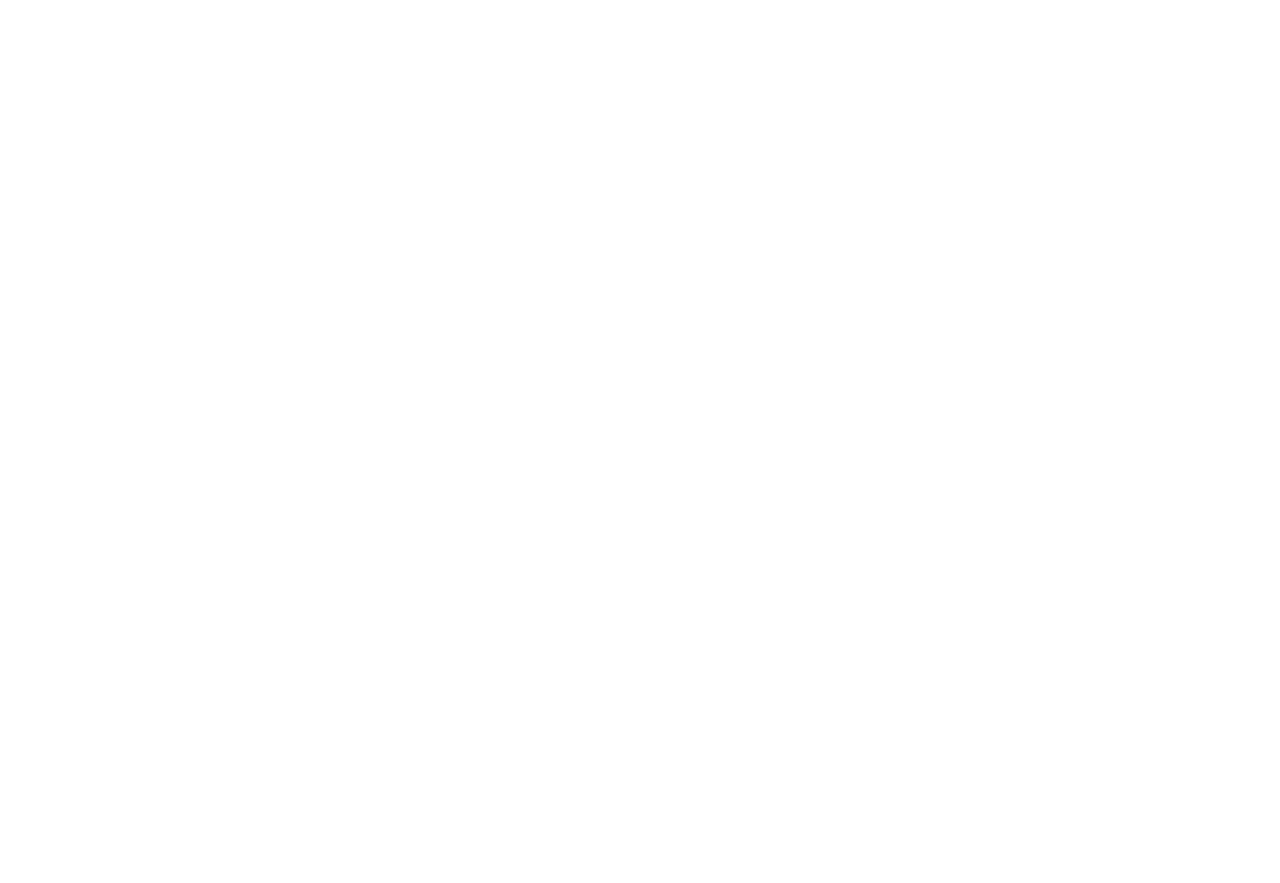
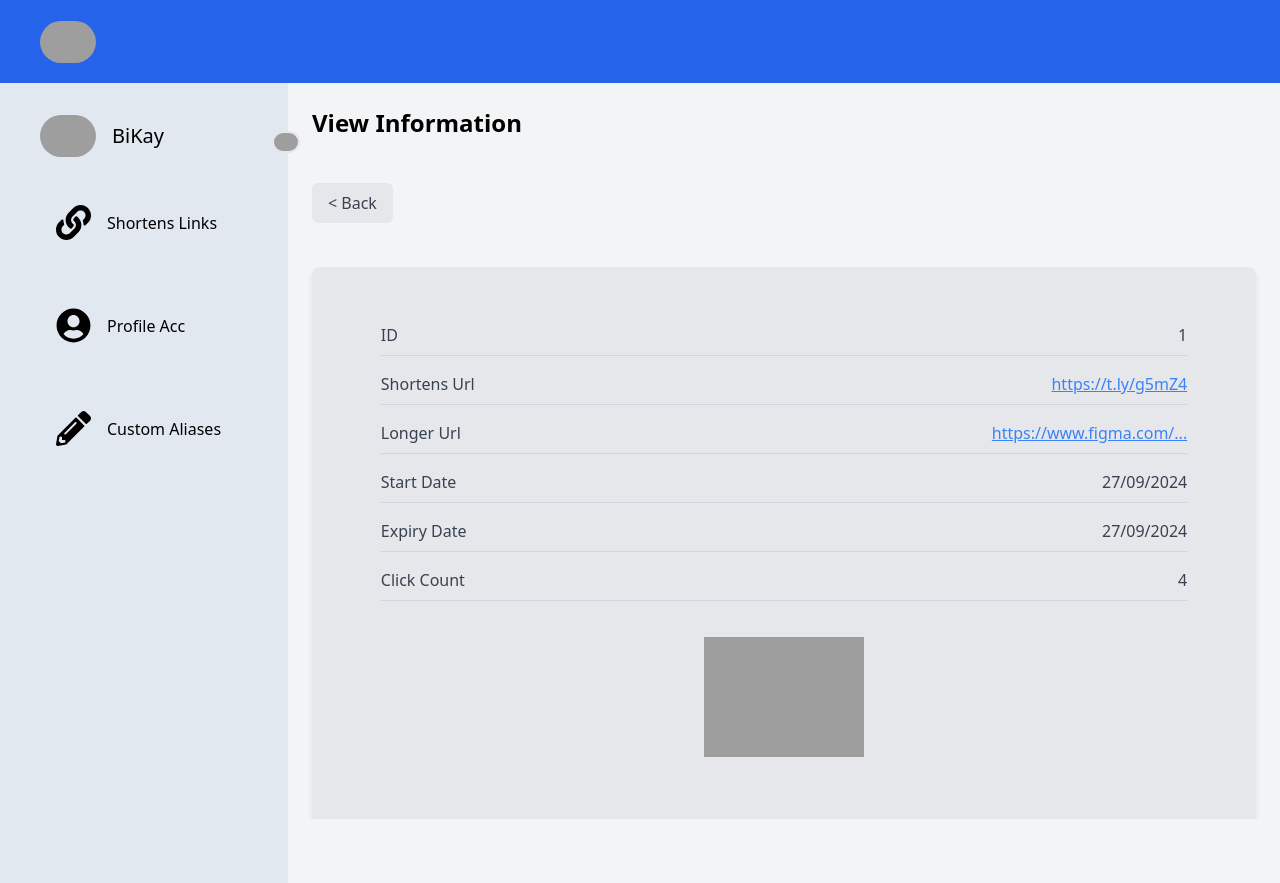
Before and after one commit to saolaiheang/link-shorten-two, a React (Vite) app: page /view in a window 1280 px wide. Before the commit this address had no page. Before the commit the page ends 800 px from the top, so only its background shows below. Built offline with nearby package versions, Linux system fonts and the light colour scheme; grey boxes are pictures that could not be loaded.

Commit message:
layout view page

```diff
--- a/src/App.jsx
+++ b/src/App.jsx
@@ -9,6 +9,7 @@
 import Customaliasespage from './page/Customaliasespage';
 import AdminReport from './page/AdminReportpage';
 import Profilepage from './page/Profoilepage';
+import ViewPageDetail from './page/ViewPageDetailShortened';
 
 
 
@@ -24,6 +25,8 @@
       <Route path="/customalaises" element={<Customaliasespage/>} />
       <Route path="/adminreport" element={<AdminReport/>} />
       <Route path="/profile" element={<Profilepage/>} />
+      <Route path="/view" element={<ViewPageDetail/>} />
+      <Route path="/back" element={<DashboardPage/>} />
     </Routes>
     </>
   )
--- a/src/page/DashboardPage.jsx
+++ b/src/page/DashboardPage.jsx
@@ -1,21 +1,22 @@
 import { useState, useEffect } from "react";
 import { FaCopy, FaEdit, FaTrash } from "react-icons/fa";
+import { useNavigate } from "react-router-dom"; // Import useNavigate
 import Sidebar from "../components/Sidebar";
 import Header from "../components/Header";
 
 function DashboardPage() {
   const [isLoggedIn, setIsLoggedIn] = useState(true);
-  const [linksData, setLinksData] = useState([]); // State to store fetched links
+  const [linksData, setLinksData] = useState([]);
+  const navigate = useNavigate(); // Get the navigate function
 
-  // Fetch shortened URLs and click counts from the API with token
   const getLinksData = async () => {
-    const token = localStorage.getItem('token'); // Retrieve the token from localStorage
+    const token = localStorage.getItem('token');
 
     try {
       const response = await fetch("https://link-shorten-two.vercel.app/api/link_all", {
         method: 'GET',
         headers: {
-          'Authorization': `Bearer ${token}`, // Add the token to the Authorization header
+          'Authorization': `Bearer ${token}`,
           'Content-Type': 'application/json',
         },
       });
@@ -23,14 +24,13 @@
       const result = await response.json();
 
       if (result.code === 200) {
-        setLinksData(result.links); // Assuming links is an array of objects with short_url and click_count
+        setLinksData(result.links);
       }
     } catch (error) {
       console.error("Error fetching links data:", error);
     }
   };
 
-  // Fetch data when the component mounts
   useEffect(() => {
     getLinksData();
   }, []);
@@ -59,7 +59,7 @@
               <thead>
                 <tr className="bg-gray-200 text-center text-base lg:text-xl">
                   <th className="p-4 border font-normal">Action</th>
-                  <th className="p-4 border font-normal">Shortens Links</th>
+                  <th className="p-4 border font-normal">Shortened Links</th>
                   <th className="p-4 border font-normal">Click count</th>
                   <th className="p-4 border font-normal">Status</th>
                 </tr>
@@ -68,15 +68,17 @@
                 {linksData.map((link, index) => (
                   <tr key={index} className="border-2 text-center">
                     <td className="p-4">
-                      <button className="bg-blue-500 text-white py-1 px-3 lg:px-7 rounded-lg hover:bg-blue-600">
+                      <button
+                        className="bg-blue-500 text-white py-1 px-3 lg:px-7 rounded-lg hover:bg-blue-600"
+                        onClick={() => navigate('/view')} // Navigate to view page
+                      >
                         View
                       </button>
                     </td>
                     <td className="p-4">
                       <a href={`https://link-shorten-two.vercel.app/api/short/${link.short_url}`} target="_blank" rel="noopener noreferrer">
-                      https://link-shorten-two.vercel.app/api/short/{link.short_url}
+                        https://link-shorten-two.vercel.app/api/short/{link.short_url}
                       </a>
-
                     </td>
                     <td className="p-4">{link.click_count}</td>
                     <td className="p-4 flex items-center justify-center gap-2">
--- /dev/null
+++ b/src/page/ViewPageDetailShortened.jsx
@@ -0,0 +1,83 @@
+import React from "react";
+import Header from "../components/Header";
+import Sidebar from "../components/Sidebar";
+import { useNavigate } from "react-router-dom"; // Import the useNavigate hook
+
+function ViewPageDetail() {
+  const navigate = useNavigate(); // Initialize the useNavigate hook
+
+  // Function to handle back button click
+  const handleBackClick = () => {
+    navigate("/dashboard"); // Change '/dashboard' to your actual dashboard route
+  };
+
+  return (
+    <div className="min-h-screen ">
+          {/* Header */}
+          <Header />
+      <div className="flex-grow bg-gray-100 flex w-full ">
+      <Sidebar />
+        {/* Content */}
+        <main className=" flex-1 p-6 h-[calc(100vh-4rem)] overflow-y-auto ">
+          <div className="text-left">
+            <h1 className="text-2xl font-bold mb-6">View Information</h1>
+            <button
+              className="mb-4 px-4 py-2 bg-gray-200 rounded-md text-gray-700 hover:bg-gray-300 mt-5"
+              onClick={handleBackClick} // Add the onClick handler
+            >
+              &lt; Back
+            </button>
+          </div>
+
+          <div className="mx-auto bg-gray-200 rounded-lg shadow-md p-6 mt-[3%]">
+            {/* Information Section */}
+            <div className="space-y-4 text-gray-700 w-[90%] m-8 mx-auto">
+              <div className="flex justify-between border-b border-gray-300 pb-2">
+                <span className="font-medium">ID</span>
+                <span>1</span>
+              </div>
+              <div className="flex justify-between border-b border-gray-300 pb-2">
+                <span className="font-medium">Shortens Url</span>
+                <a href="https://t.ly/g5mZ4" className="text-blue-500 underline">
+                  https://t.ly/g5mZ4
+                </a>
+              </div>
+              <div className="flex justify-between border-b border-gray-300 pb-2">
+                <span className="font-medium">Longer Url</span>
+                <a
+                  href="https://www.figma.com/design/..."
+                  className="text-blue-500 underline"
+                >
+                  https://www.figma.com/...
+                </a>
+              </div>
+              <div className="flex justify-between border-b border-gray-300 pb-2">
+                <span className="font-medium">Start Date</span>
+                <span>27/09/2024</span>
+              </div>
+              <div className="flex justify-between border-b border-gray-300 pb-2">
+                <span className="font-medium">Expiry Date</span>
+                <span>27/09/2024</span>
+              </div>
+              <div className="flex justify-between border-b border-gray-300 pb-2">
+                <span className="font-medium">Click Count</span>
+                <span>4</span>
+              </div>
+
+              {/* QR Code */}
+              <div className="flex justify-center mt-6">
+                <img
+                  src="/path/to/qrcode.png"
+                  alt="QR Code"
+                  className="w-40 h-40 object-contain"
+                />
+              </div>
+            </div>
+          </div>
+        </main>
+      </div>
+    </div>
+  );
+}
+
+export default ViewPageDetail;
```
Also changed, not shown: src/components/ViemInformation.jsx (added).
